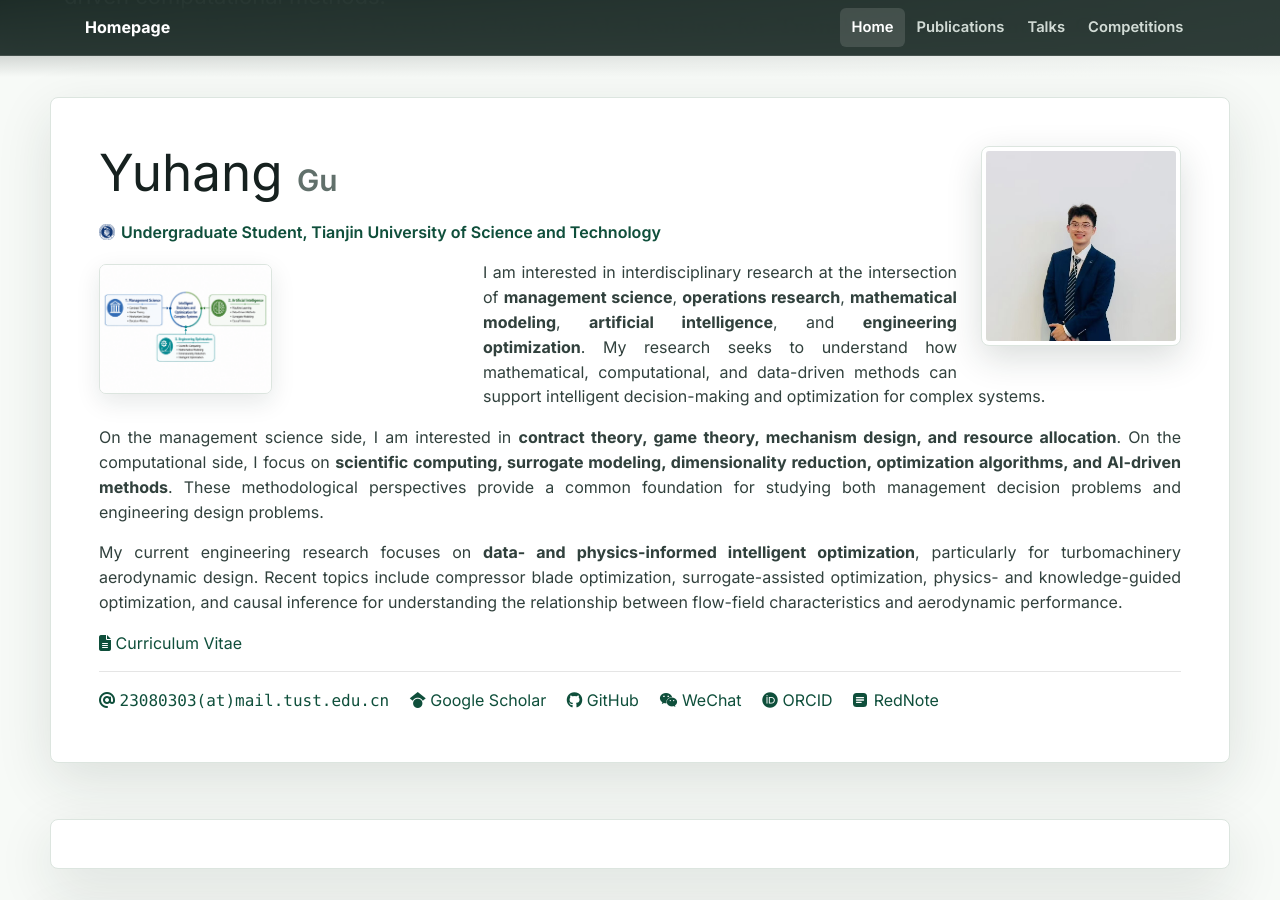
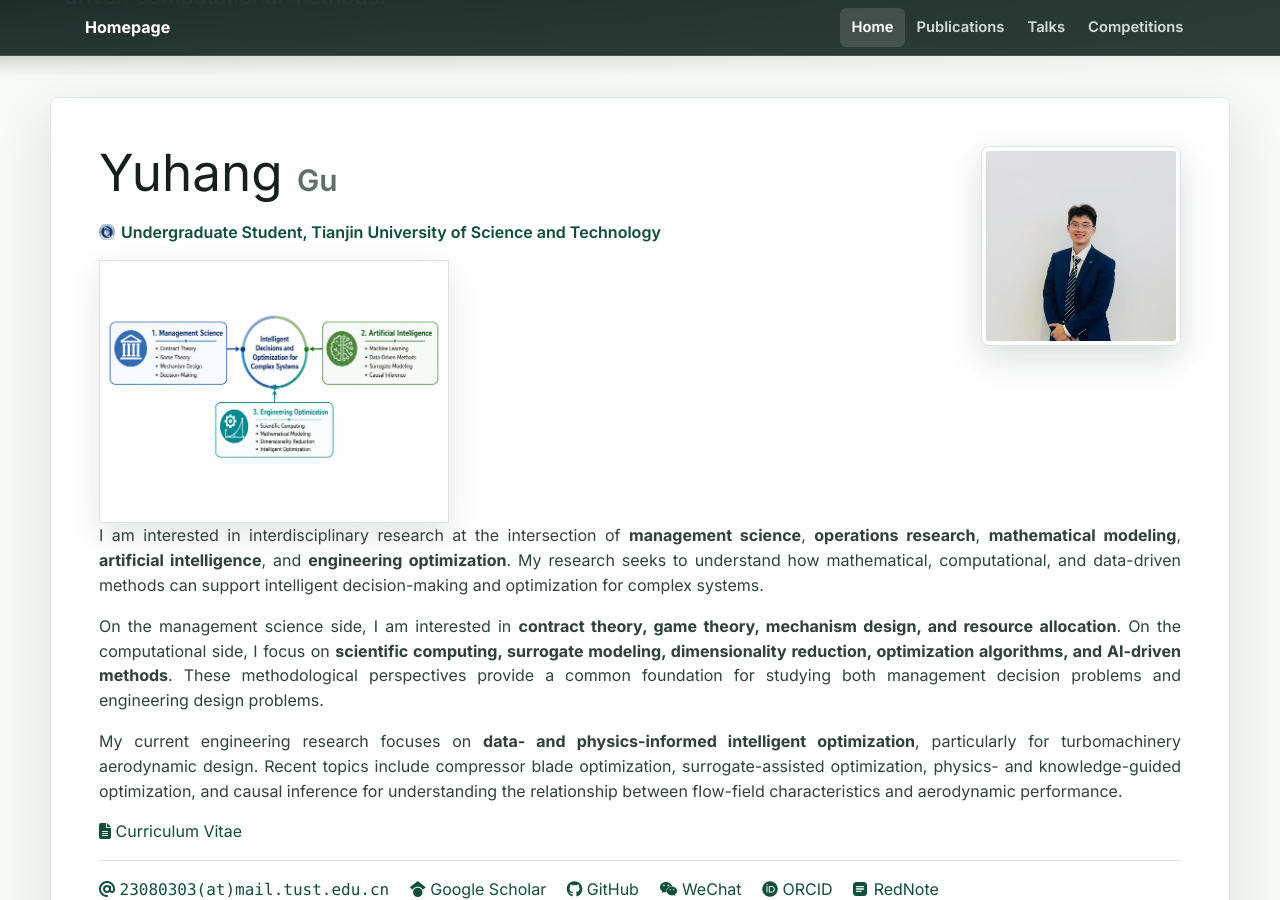
Before and after one commit to Yuhang-Gu/Yuhang-Gu.github.io, a Jekyll site: the page built from index.html, in a window 1280 px wide and 900 px high, scrolled down 751 px. Built offline with Jekyll 4.4.1, drawn with Linux system fonts in a browser that asks for light colours; nearby versions of some CDN libraries; a style sheet for code colours, icons or effects is not loaded.

Commit message:
Update global.css

```diff
--- a/assets/css/global.css
+++ b/assets/css/global.css
@@ -924,45 +924,3 @@ div.lazy {
         margin: 0 0 1rem !important;
     }
 }
-/* Research framework in homepage profile */
-
-.research-framework-figure {
-    float: left;
-    width: 360px;
-    max-width: 38%;
-    margin: 0.25rem 1.5rem 0.8rem 0;
-}
-
-.research-framework-figure img {
-    display: block;
-    width: 100%;
-    height: auto;
-
-    border: 1px solid var(--line);
-    border-radius: 7px;
-
-    background: #ffffff;
-
-    box-shadow:
-        0 8px 24px rgba(23, 42, 36, 0.10);
-}
-
-/* 清除 float */
-.text-profile-bio::after {
-    content: "";
-    display: block;
-    clear: both;
-}
-
-@media (max-width: 768px) {
-
-    .research-framework-figure {
-        float: none;
-
-        width: 100%;
-        max-width: 520px;
-
-        margin: 1rem auto 1.4rem;
-    }
-
-}
```
